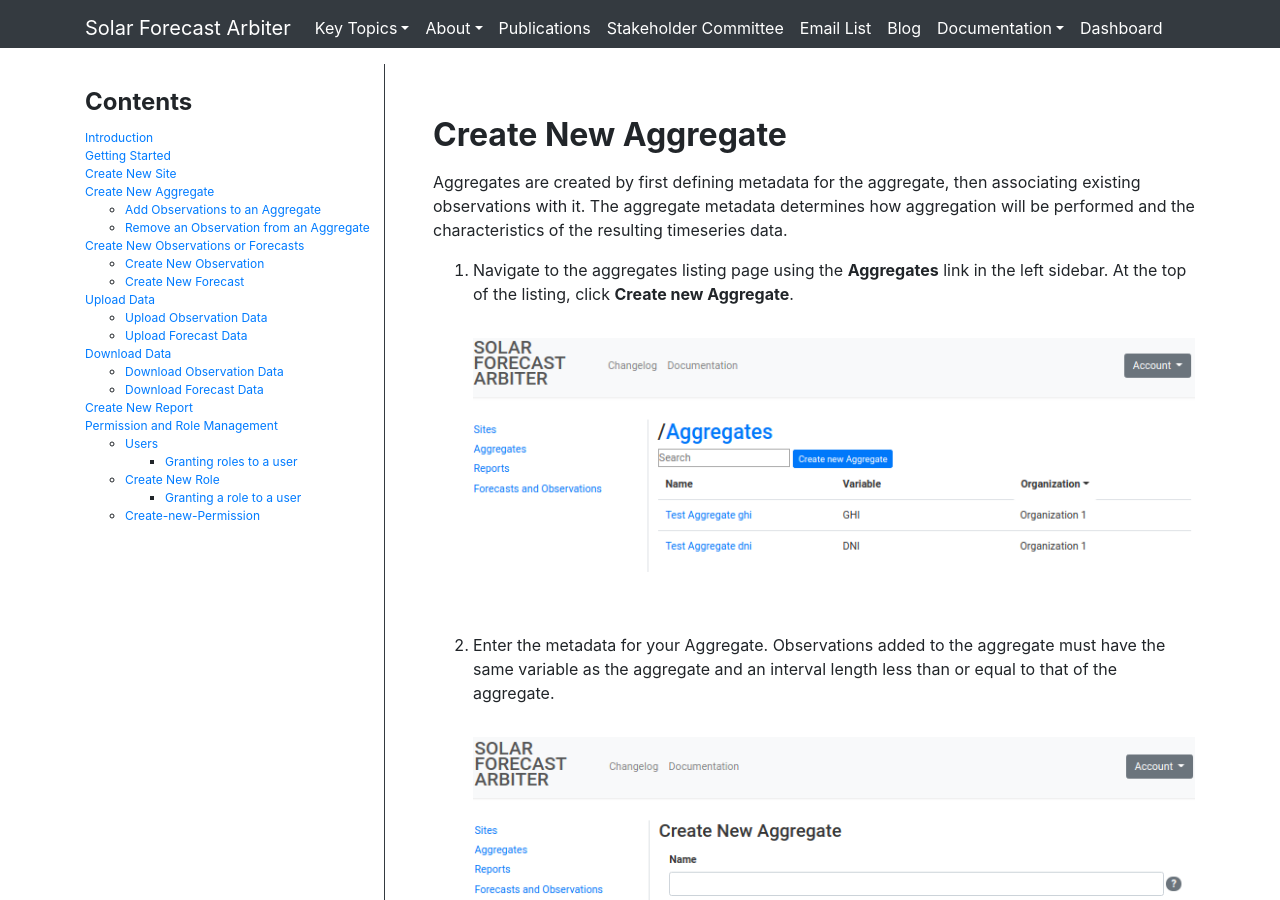
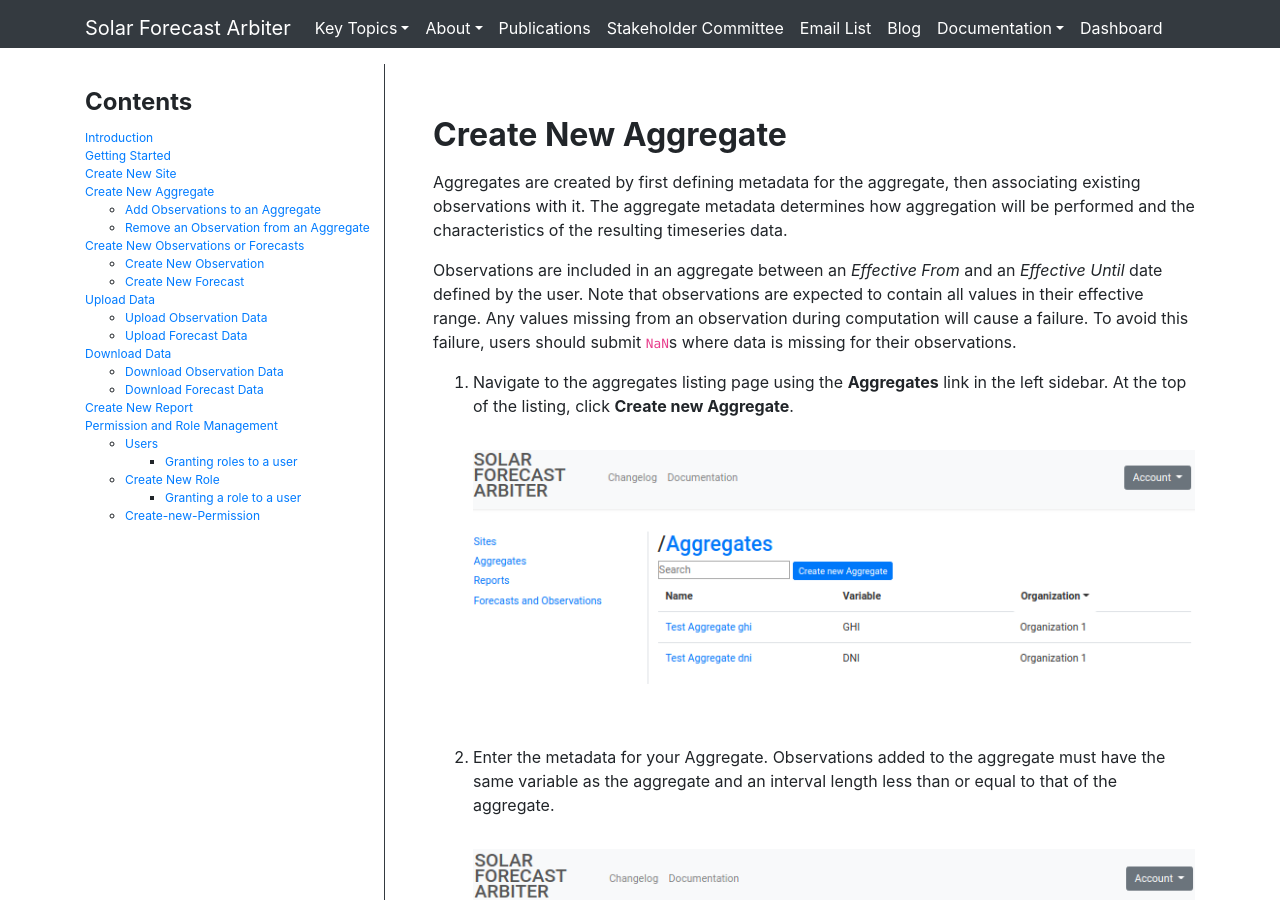
Before and after one commit to SolarArbiter/SolarArbiter.github.io, a Jekyll site: the page built from dashboard_documentation.md, in a window 1280 px wide and 900 px high, scrolled down 3191 px. Built offline with Jekyll 4.4.1, drawn with Linux system fonts in a browser that asks for light colours; our own code applies the rules of GitHub Pages for plain Markdown files.

Commit message:
touch upon effective range behavior

```diff
--- a/dashboard_documentation.md
+++ b/dashboard_documentation.md
@@ -78,6 +78,13 @@
 how aggregation will be performed and the characteristics of the resulting
 timeseries data.
 
+Observations are included in an aggregate between an *Effective From* and
+an *Effective Until* date defined by the user. Note that observations are
+expected to contain all values in their effective range. Any values missing
+from an observation during computation will cause a failure. To avoid this
+failure, users should submit `NaN`s where data is missing for their
+observations.
+
 1. Navigate to the aggregates listing page using the **Aggregates** link in
    the left sidebar. At the top of the listing, click **Create new Aggregate**.
 
@@ -112,8 +119,9 @@
 3. Enter an *Effective From* date. This will determine the start of the period
    for which the observations should be considered part of the aggregate. Check
    the boxes for each observation to be included in the aggregate. Note that to
-   add observations for different time periods, you will need to repeat this process
-   with a different *Effective From* date.
+   add observations for different time periods, you will need to repeat this
+   process with a different *Effective From* date.
+
 
    <img class="my-3" src="/images/aggregate_observation_form.png"/>
 
```
